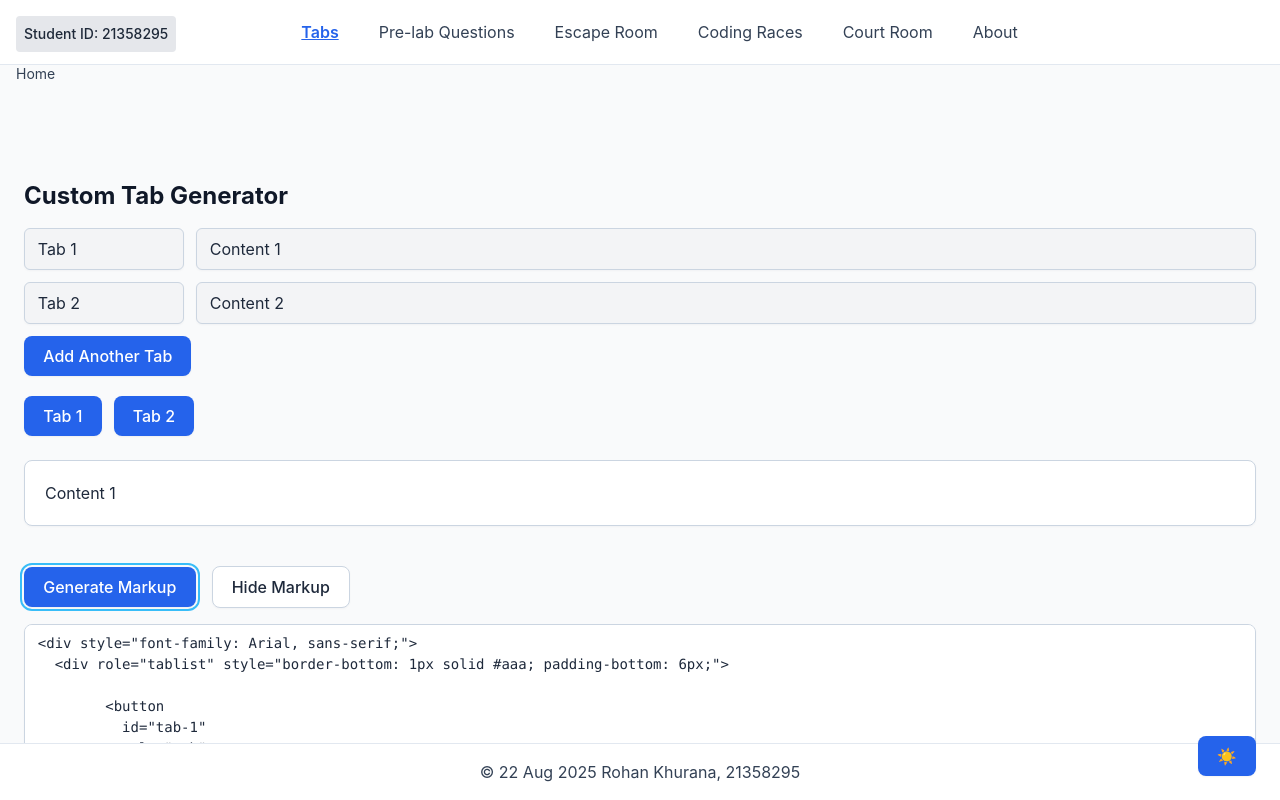
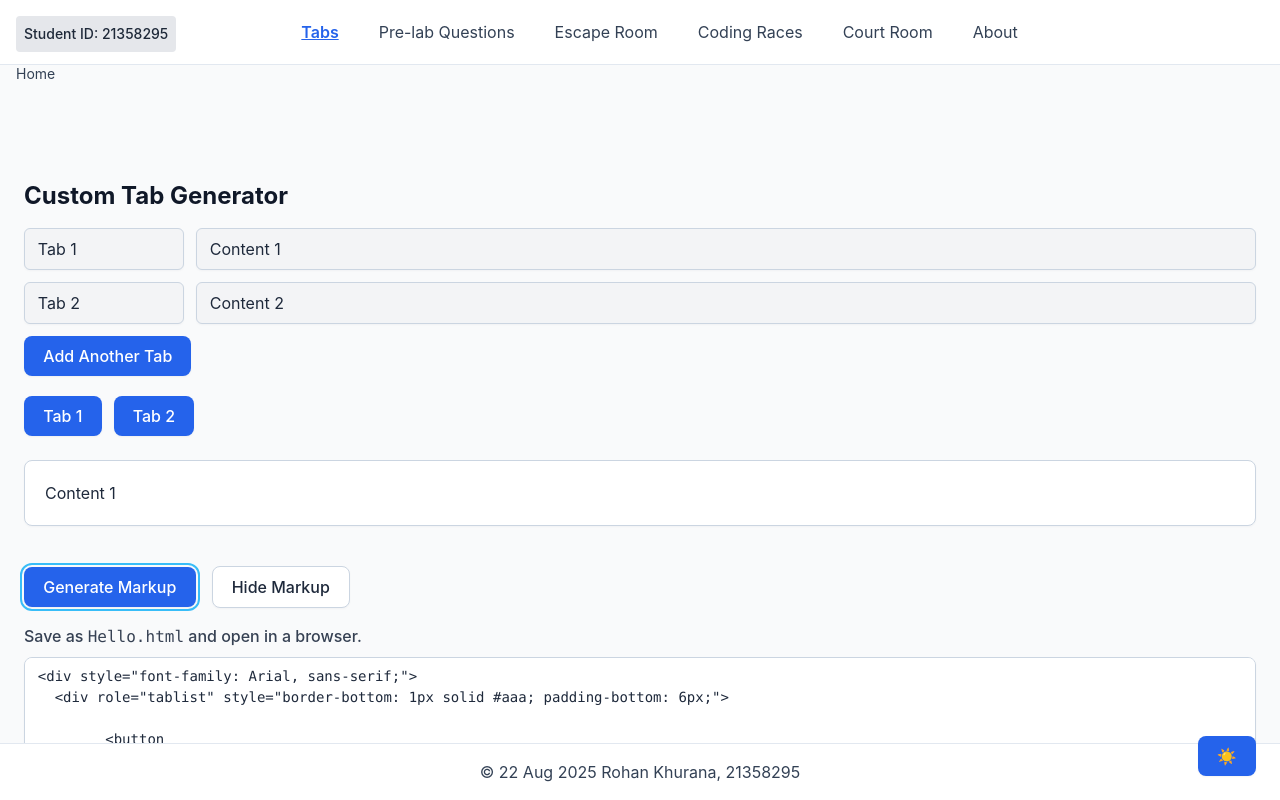
Before and after one commit to innovatewithkishlay/tab-code-generator, a Next.js app: page / in a window 1280 px wide. Both pictures are taken after a click on the button "Generate Markup". Shown: the top 800 px of the page. Built offline with nearby package versions, Linux system fonts and the light colour scheme.

Commit message:
feat: added a note

```diff
--- a/src/pages/index.tsx
+++ b/src/pages/index.tsx
@@ -276,6 +276,9 @@ ${scriptBlock}
 
       {showMarkup && generatedMarkup && (
         <div className="mb-10">
+          <p className="mb-2 font-medium text-gray-700 dark:text-gray-300">
+            Save as <code>Hello.html</code> and open in a browser.
+          </p>
           <textarea
             readOnly
             ref={textareaRef}
```
